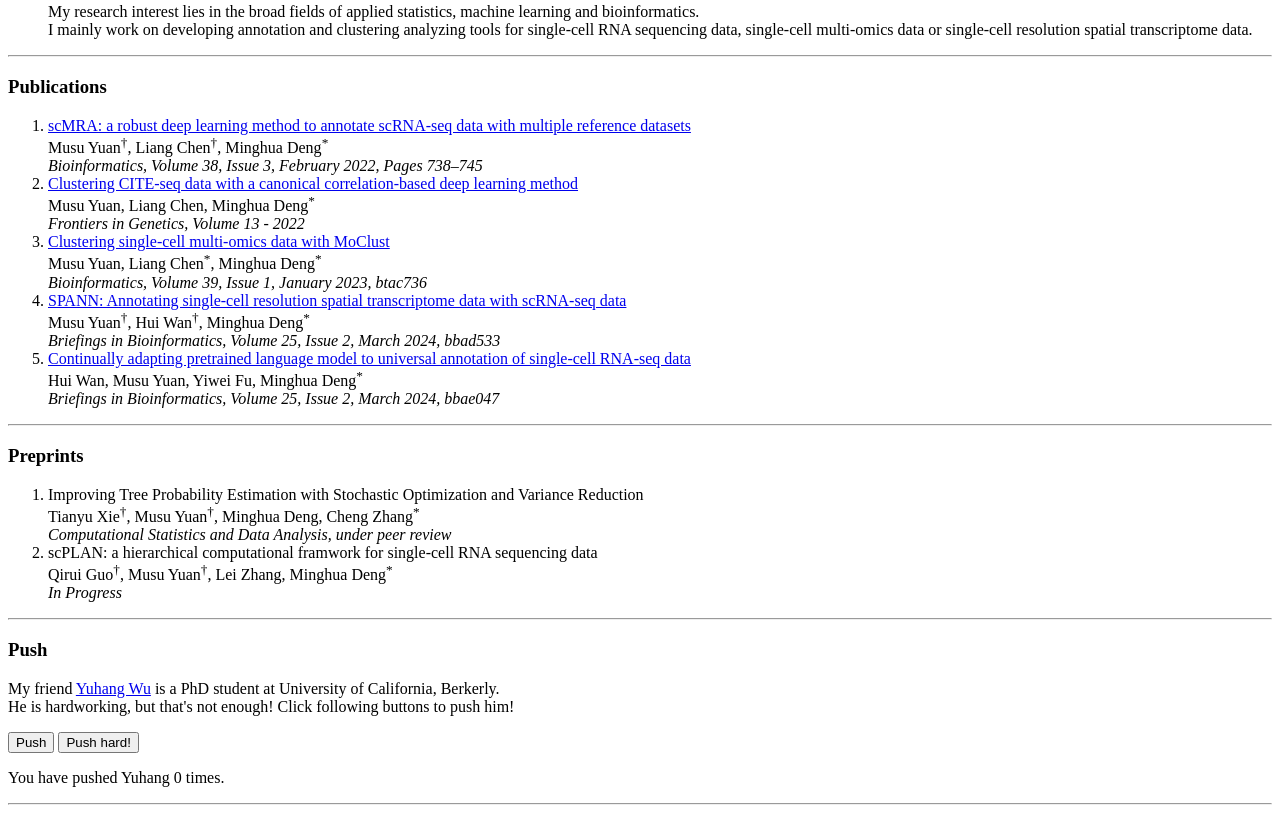
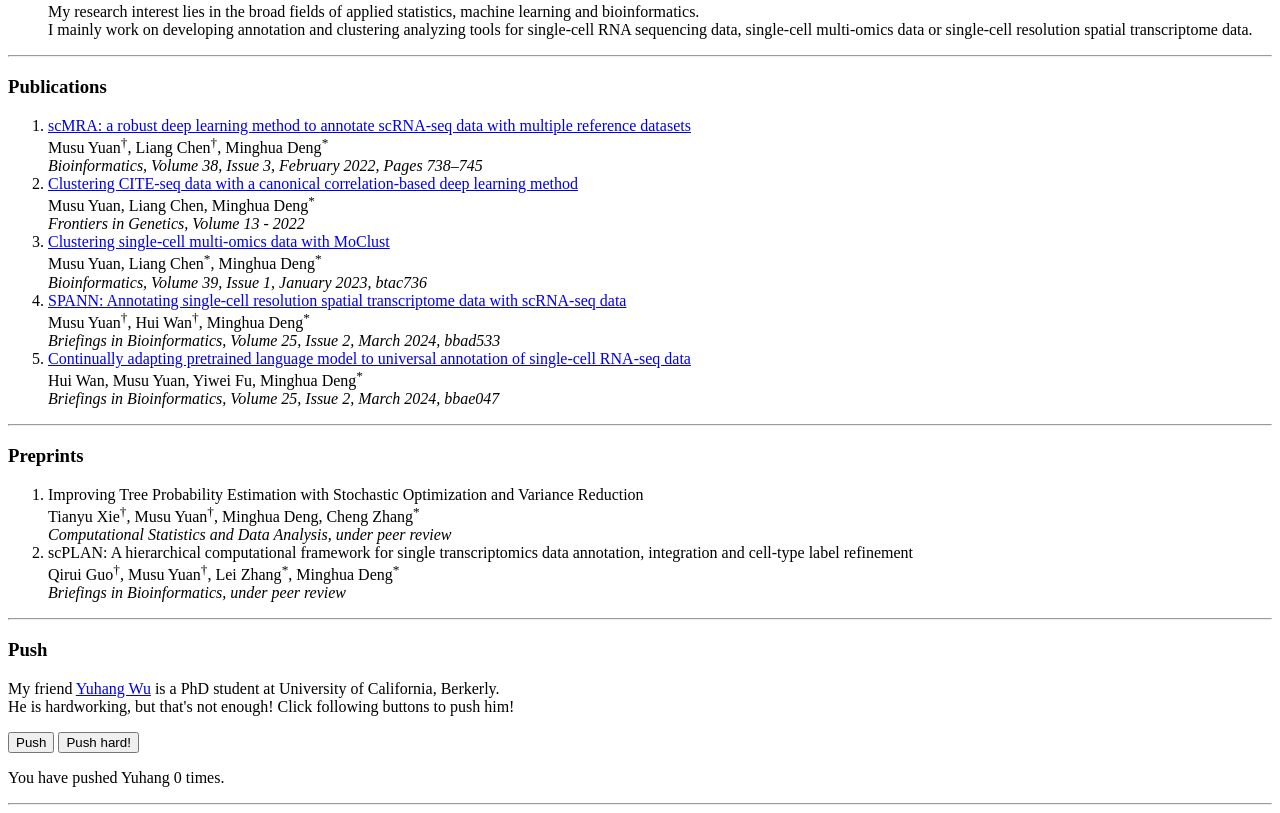
Before and after one commit to ddb-qiwang/ddb-qiwang.github.io, a plain HTML site: page index.html in a window 1280 px wide. Shown: the part 645-1458 px from the top of the page. Drawn offline with Linux system fonts and the light colour scheme.

Commit message:
Update index.html

```diff
--- a/index.html
+++ b/index.html
@@ -68,8 +68,8 @@ I mainly work on developing annotation and clustering analyzing tools for single
 <ol>
 <li><a class="font-italic">Improving Tree Probability Estimation with Stochastic Optimization and Variance Reduction</a><br>Tianyu Xie<sup>&dagger;</sup>, Musu Yuan<sup>&dagger;</sup>, Minghua Deng, Cheng Zhang<sup>*</sup><br />
 	<i>Computational Statistics and Data Analysis, under peer review<br /></i></li>
-<li><a class="font-italic">scPLAN: a hierarchical computational framwork for single-cell RNA sequencing data</a><br>Qirui Guo<sup>&dagger;</sup>, Musu Yuan<sup>&dagger;</sup>, Lei Zhang, Minghua Deng<sup>*</sup><br />
-	<i>In Progress<br /></i></li>
+<li><a class="font-italic">scPLAN: A hierarchical computational framework for single transcriptomics data annotation, integration and cell-type label refinement</a><br>Qirui Guo<sup>&dagger;</sup>, Musu Yuan<sup>&dagger;</sup>, Lei Zhang<sup>*</sup>, Minghua Deng<sup>*</sup><br />
+	<i>Briefings in Bioinformatics, under peer review<br /></i></li>
 </ol>
 
 <hr />
```
